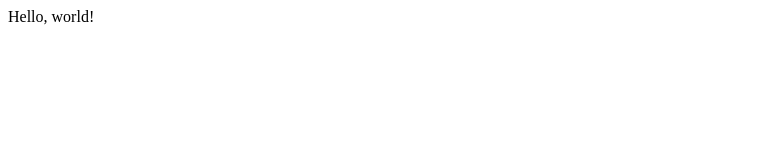
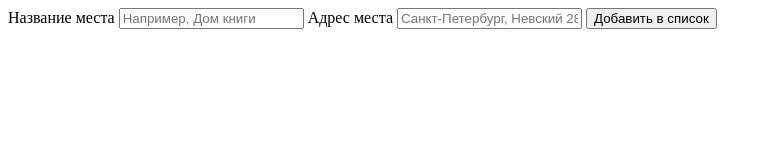
Before and after one commit to kvadratimon/Neolant-test, a plain HTML site: page index.html in a window 1280 px wide. Shown: the whole page, without its empty margins (0-772 px from the left). Drawn offline with nearby package versions, Linux system fonts and the light colour scheme.

Commit message:
Created place addition form, started using Vue.js

```diff
--- a/index.html
+++ b/index.html
@@ -6,6 +6,19 @@
     <script src="http://unpkg.com/vue"></script>
   </head>
   <body>
+      <div id="app">
+        <div id="form">
+          <span>Название места <input type="text" placeholder="Например, Дом книги"></span>
+          <span>Адрес места <input type="text" placeholder="Санкт-Петербург, Невский 28"></span>
+          <button type="button">Добавить в список</button>
+        </div>
+        <div id="list">
+          <!-- Threre is goes list -->
+        </div>
+        <div id="map">
+          <!-- Threre is goes map -->
+        </div>
+      </div>
       <script src="./scripts/main.js"></script>
   </body>
 </html>
--- a/scripts/main.js
+++ b/scripts/main.js
@@ -1,10 +1,9 @@
-/* new Vue ({
-  el:'',
+new Vue ({
+  el:'#app',
   data: {
 
   },
   methods: {
 
   }
-}) */
-document.write('Hello, world!');
+})
```
